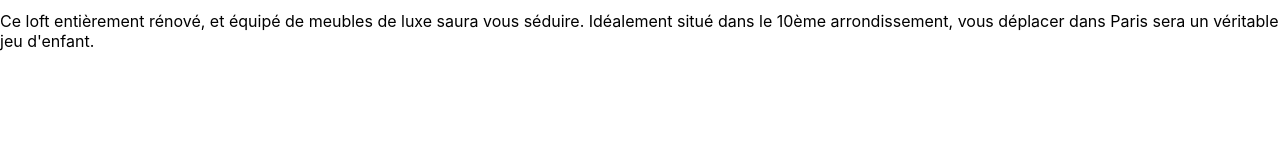
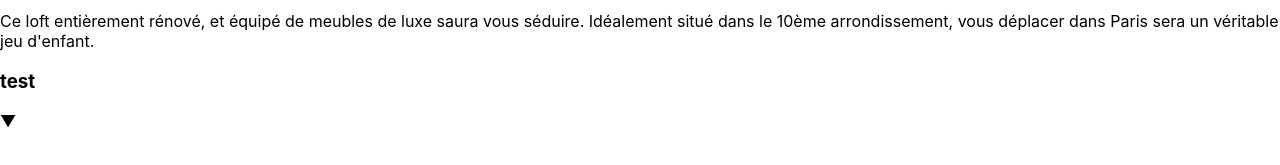
Before and after one commit to quentinpruvost/kasa-app, a React (Create React App) app: page /appartement/0979876d in a window 1280 px wide. Shown: the part 523-688 px from the top of the page. Built offline with nearby package versions, Linux system fonts and the light colour scheme.

Commit message:
added Collapse components

```diff
--- a/src/components/Appartement.js
+++ b/src/components/Appartement.js
@@ -2,6 +2,7 @@ import React from 'react';
 import { useParams } from 'react-router-dom';
 import Slideshow from './appartcomponents/Slideshow';
 import appartementsData from '../data/appartements.json';
+import Collapse from './Collapse';
 
 function Appartement() {
   const { appartementId } = useParams();
@@ -17,7 +18,7 @@ function Appartement() {
       <p>{appartement.location}</p>
       <Slideshow images={appartement.pictures} />
       <p>{appartement.description}</p>
-      {/* Autres informations sur l'appartement */}
+      <Collapse title="test" content="ouverture collapse" />
     </div>
   );
 }
--- /dev/null
+++ b/src/components/Collapse.js
@@ -0,0 +1,21 @@
+import React, { useState } from 'react';
+
+function Collapse({ title, content }) {
+  const [isOpen, setIsOpen] = useState(false);
+
+  const toggleCollapse = () => {
+    setIsOpen(!isOpen);
+  };
+
+  return (
+    <div className="collapse">
+      <div className="collapse-header" onClick={toggleCollapse}>
+        <h3>{title}</h3>
+        <span>{isOpen ? '▲' : '▼'}</span>
+      </div>
+      {isOpen && <div className="collapse-content">{content}</div>}
+    </div>
+  );
+}
+
+export default Collapse;
```
